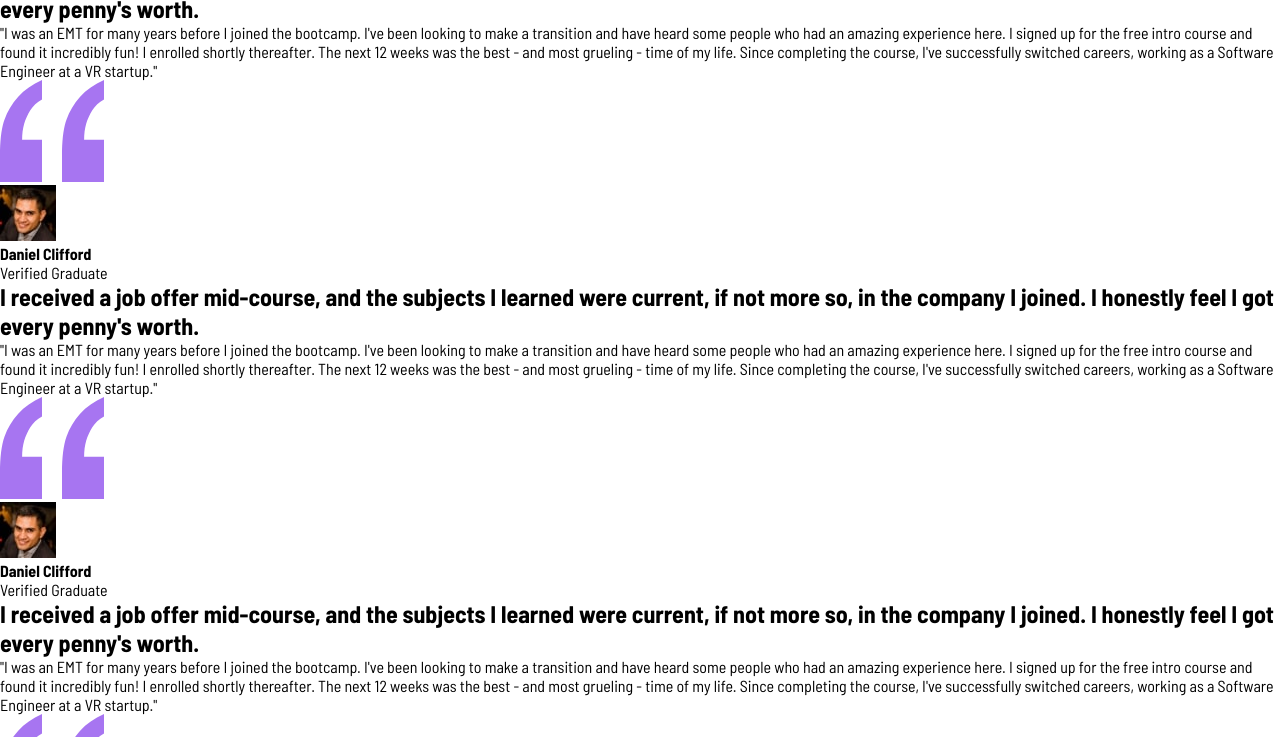
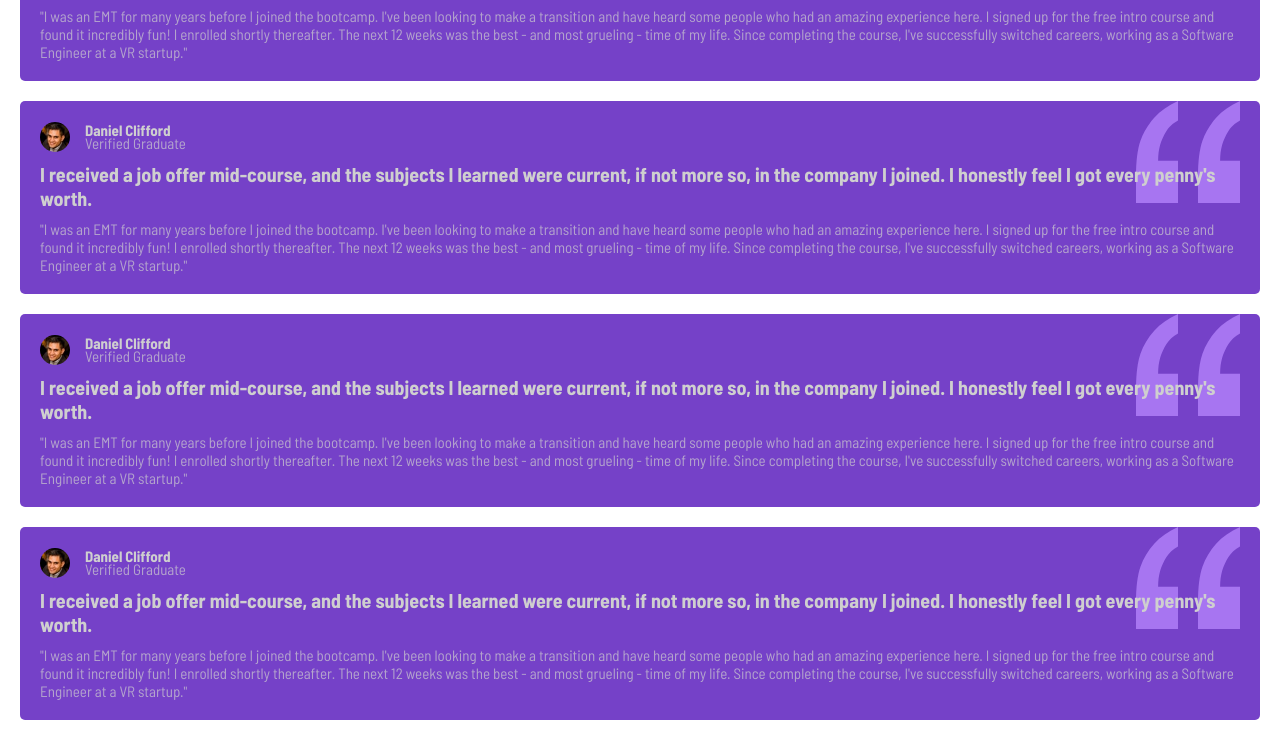
Before and after one commit to Erick559/testimonial-grid, a plain HTML site: page index.html in a window 1280 px wide. Shown: the part 132-869 px from the top of the page. Drawn offline with Linux system fonts and the light colour scheme.

Commit message:
feat: basic styling for each card.

```diff
--- a/style.css
+++ b/style.css
@@ -3,7 +3,7 @@
 :root {
     --primary-font-color: hsl(0, 0%, 81%);
     --secondary-font-color: hsl(210, 46%, 95%);
-    --primary-font-size: 13px;
+    --primary-font-size: 15px;
     --secondary-font-size: 20px;
     --primary-font-weight: 500;
     --secondary-font-weight: 600;
@@ -15,3 +15,76 @@
     box-sizing: border-box;
     font-family: 'Barlow Semi Condensed', 'Helvetica Neue', Helvetica, Arial;
 }
+
+body {
+    min-height: 100vh;
+}
+
+main {
+   display: grid;
+   gap:20px;
+}
+
+main,
+.grid-item {
+    padding:20px;
+}
+
+.grid-item {
+    background: hsl(263, 55%, 52%);
+    border-radius: 5px;
+    display: grid;
+    gap:10px;
+    position: relative;
+}
+
+header {
+    display: flex;
+    align-items: center;
+    gap:15px;
+}
+
+header h4 {
+    font-size: 15px;
+}
+
+header p {
+    font-size:var(--primary-font-size);
+    opacity:70%;
+    margin-top:-5px;
+}
+
+h4,
+h1,
+p {
+    color:var(--primary-font-color);
+    z-index: 1;
+}
+
+h1 {
+    font-size: 20px;
+}
+
+.content {
+    opacity:70%;
+    font-size: var(--primary-font-size);
+}
+
+.image-container {
+    width:30px;
+    height:30px;
+}
+
+.image-container img {
+    width:100%;
+    height:100%;
+    border-radius: 50%;
+    object-fit: contain;
+}
+
+.quotation-mark {
+    position: absolute;
+    top:0;
+    right:20px;
+    z-index:0;
+}
```
